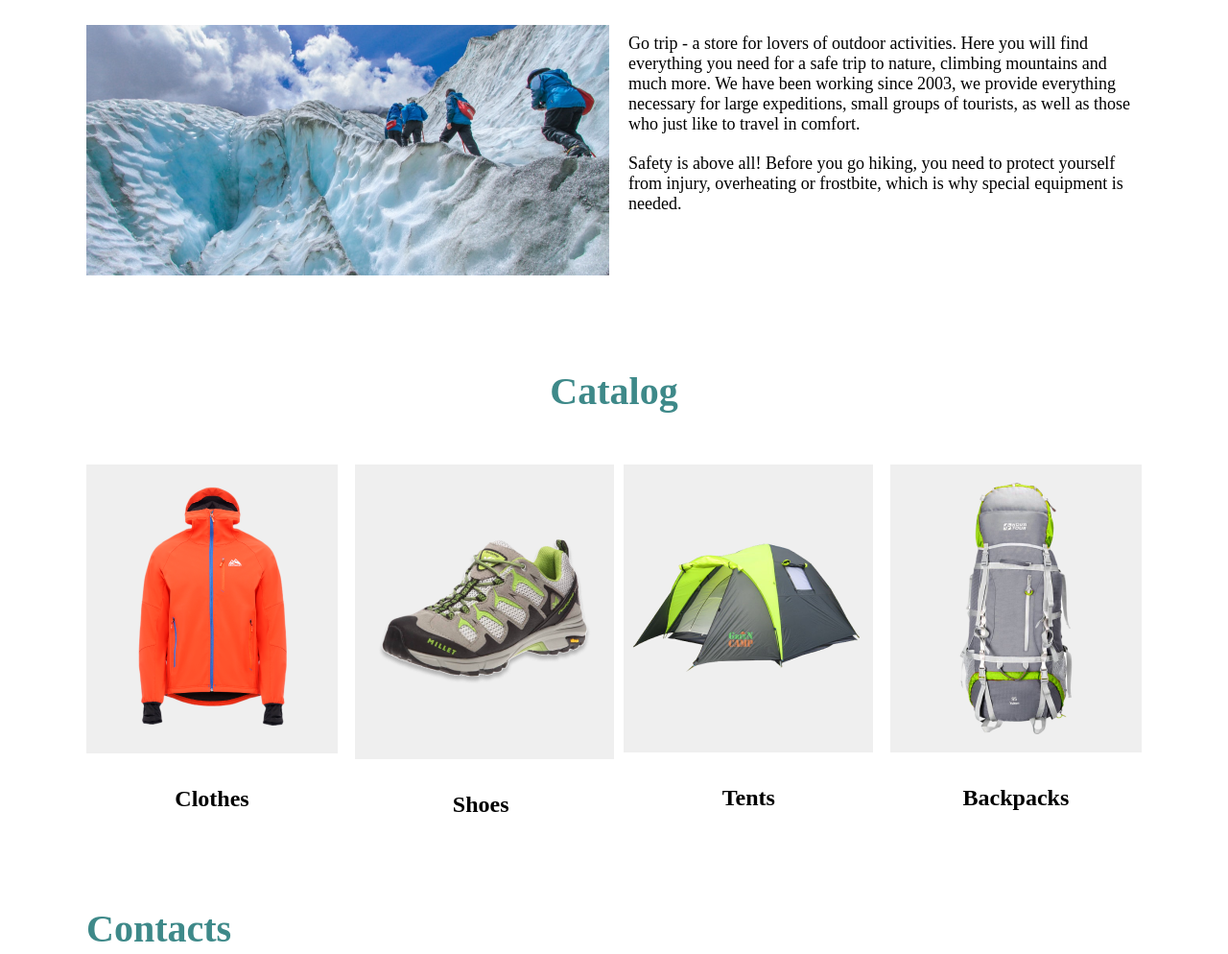
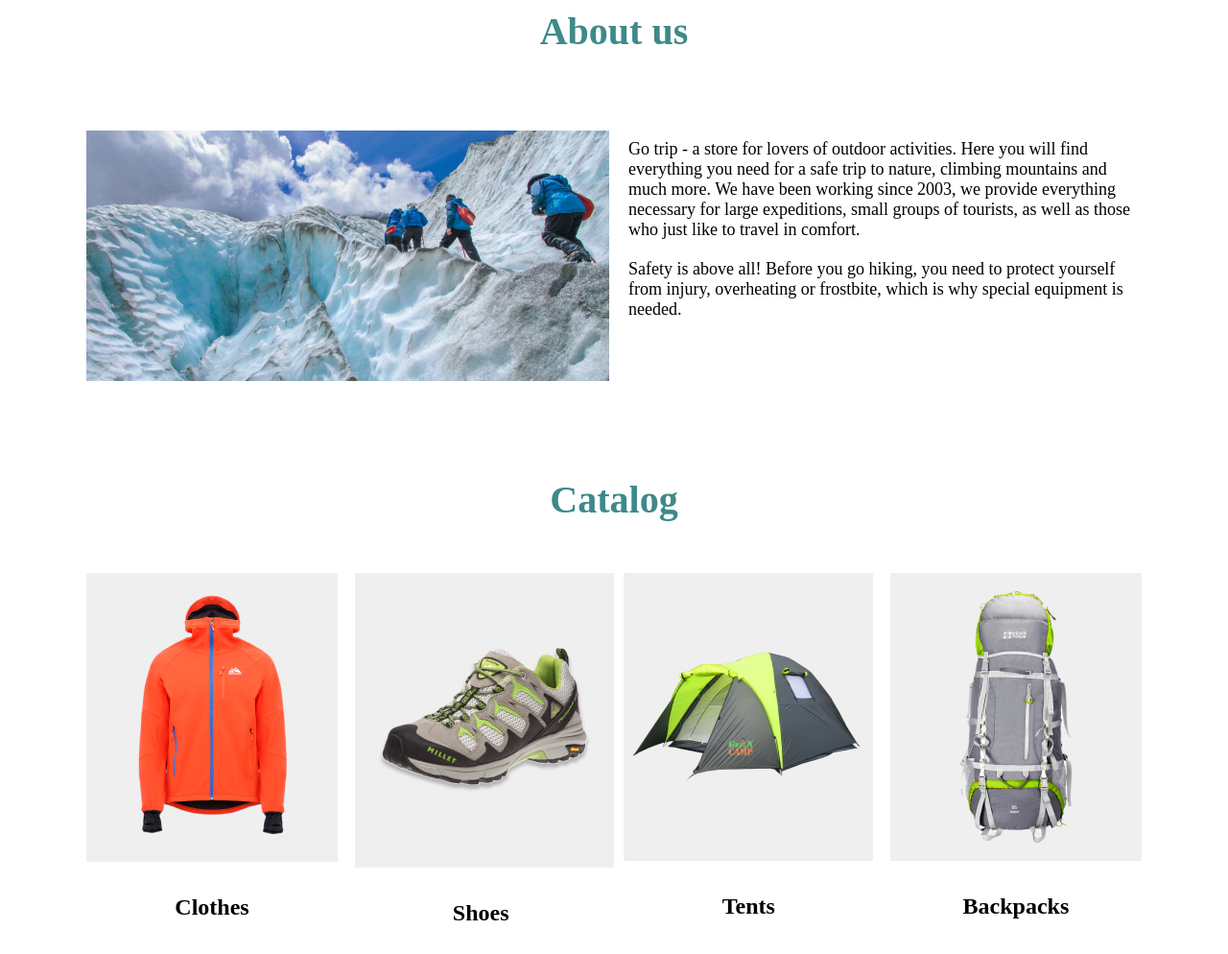
Before and after one commit to Artem2832668/Gotrip, a plain HTML site: page index.html in a window 1280 px wide. Shown: the part 980-1974 px from the top of the page at 96% size. Drawn offline with Linux system fonts and the light colour scheme.

Commit message:
main commit

```diff
--- a/aseets/style/main.css
+++ b/aseets/style/main.css
@@ -101,6 +101,9 @@ transform: scale(1.1);
 background: #fff;
 color: #b4436c;
 }
+.about{
+margin-top: 80px;
+}
 .about__content h1,
 .catalog__content h2{
 text-align: center;
@@ -112,6 +115,7 @@ margin-bottom: 50px;
 .about__box{
 display: flex;
 gap: 20px;
+margin-top: 80px;
 }
 .about__list{
 width: 545px;
@@ -128,7 +132,7 @@ color: #000;
 }
 .catalog {
    margin-bottom: 100px;
-   margin-top: 97px;
+   margin-top: 100px;
  }
  .catalog__title {
 text-align: center;
```
Lines whose indentation alone changed are shown as unchanged.
